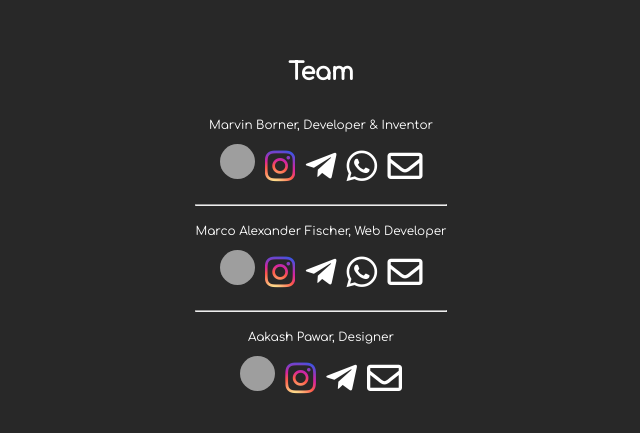
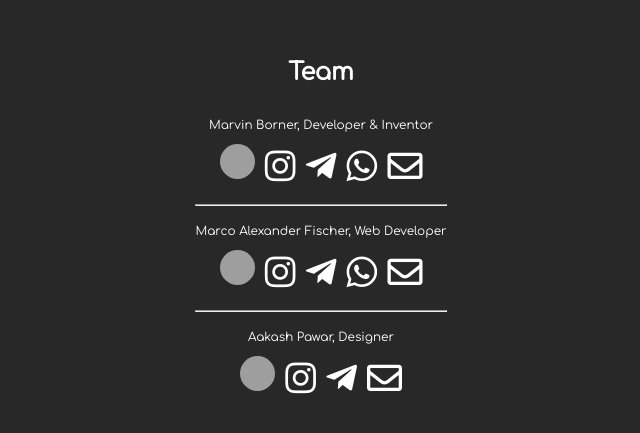
Before and after one commit to BEAM-Messenger/BEAM-Messenger-Web, a plain HTML site: page index.html in a window 1280 px wide. Shown: the part 1789-2222 px from the top of the page, without its empty margins (327-967 px from the left). Drawn offline with Linux system fonts and the light colour scheme; grey boxes are pictures that could not be loaded.

Commit message:
Removed Instagram Gradient

```diff
--- a/assets/css/style.css
+++ b/assets/css/style.css
@@ -91,12 +91,12 @@ a:hover {
     }
 }
 
-.fa-instagram:before {
+/* .fa-instagram:before {
     background: radial-gradient(circle at 30% 107%, #fdf497 0%, #fdf497 5%, #fd5949 45%,#d6249f 60%,#285AEB 90%);
     -webkit-background-clip: text;
     -webkit-text-fill-color: transparent;
 }
-
+*/
 .name {
     font-size: 12px;
 }
```
